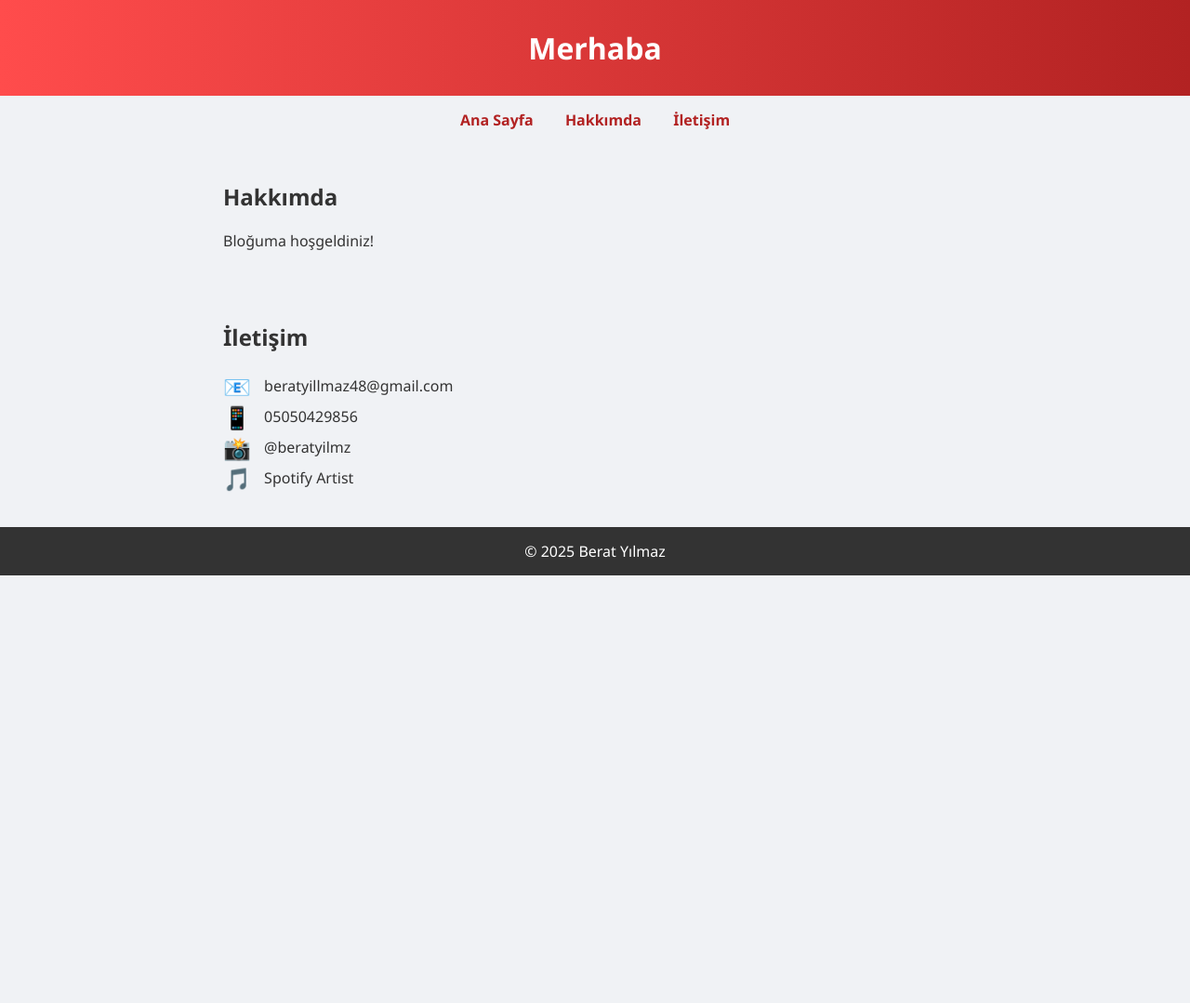
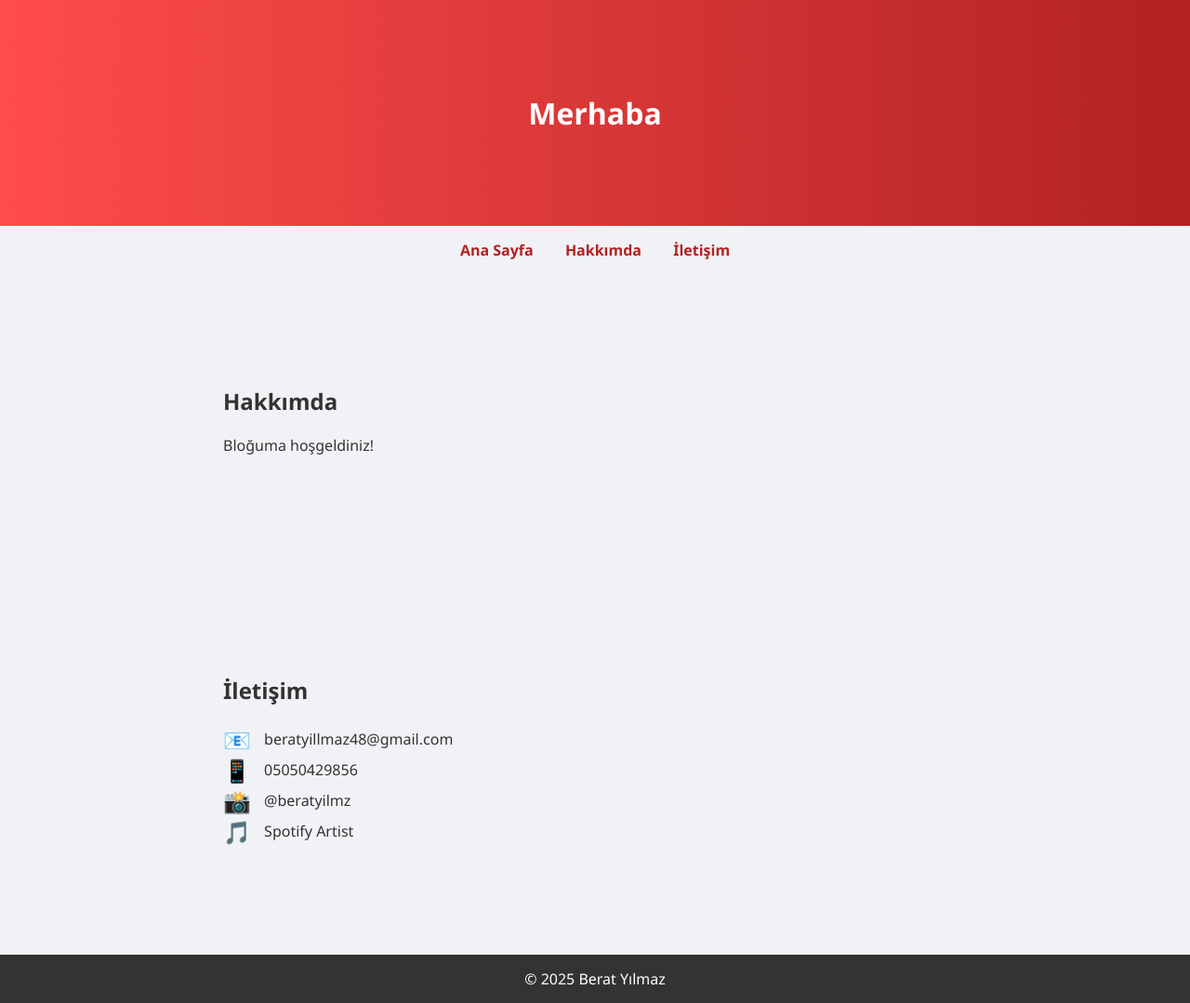
Before and after one commit to beratyilmaz48/beratyilmaz, a plain HTML site: page index.html in a window 1280 px wide. Shown: the whole page at 93% size. Before the commit the page ends 800 px from the top, so only its background shows below. Drawn offline with Linux system fonts and the light colour scheme.

Commit message:
Update index.html

```diff
--- a/index.html
+++ b/index.html
@@ -5,6 +5,9 @@
     <meta name="viewport" content="width=device-width, initial-scale=1.0">
     <title>Berat Yılmaz</title>
     <style>
+        html {
+            scroll-behavior: smooth; /* Smooth scroll aktif */
+        }
         body {
             font-family: 'Segoe UI', Tahoma, Geneva, Verdana, sans-serif;
             margin: 0;
@@ -15,7 +18,7 @@
         header {
             background: linear-gradient(to right, #FF4C4C, #B22222);
             color: white;
-            padding: 30px 20px;
+            padding: 100px 20px; /* Üstte boşluk, sayfa açılınca sadece Merhaba gözükür */
             text-align: center;
         }
         header h1 {
@@ -25,6 +28,10 @@
         nav {
             text-align: center;
             margin: 15px 0;
+            position: sticky;
+            top: 0;
+            background-color: #f0f2f5;
+            z-index: 10;
         }
         nav a {
             text-decoration: none;
@@ -36,7 +43,7 @@
             color: #FF4C4C;
         }
         section {
-            padding: 20px;
+            padding: 100px 20px; /* Üstten boşluk, header üstüne gelmesin */
             max-width: 800px;
             margin: auto;
         }
```
